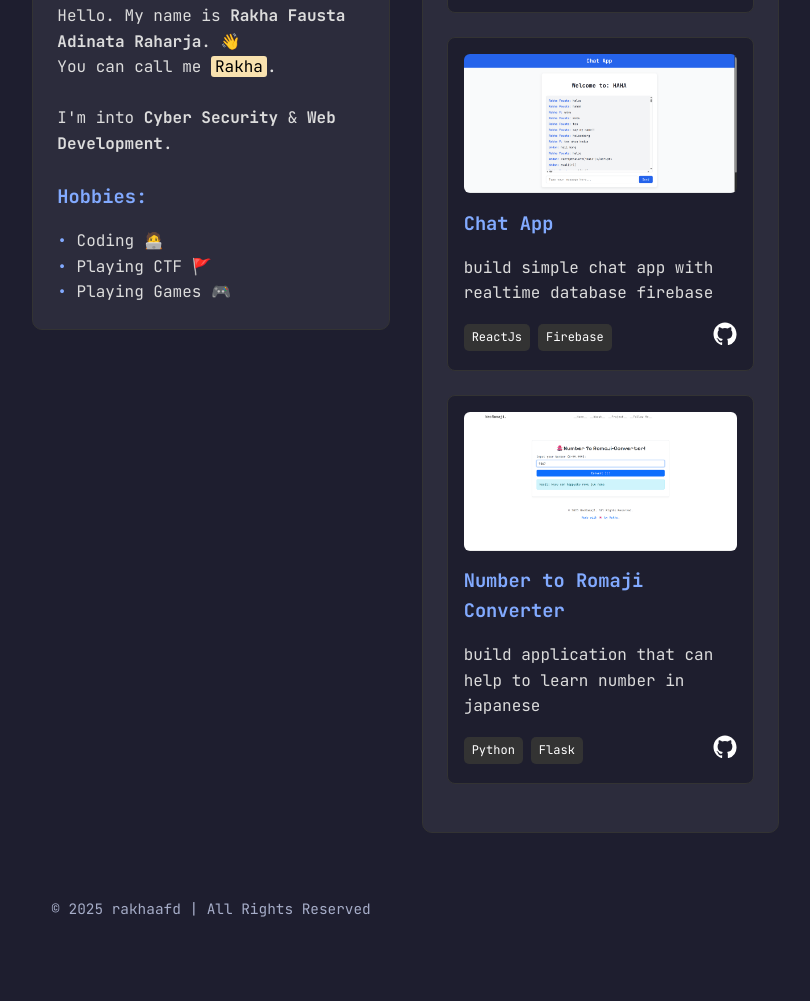
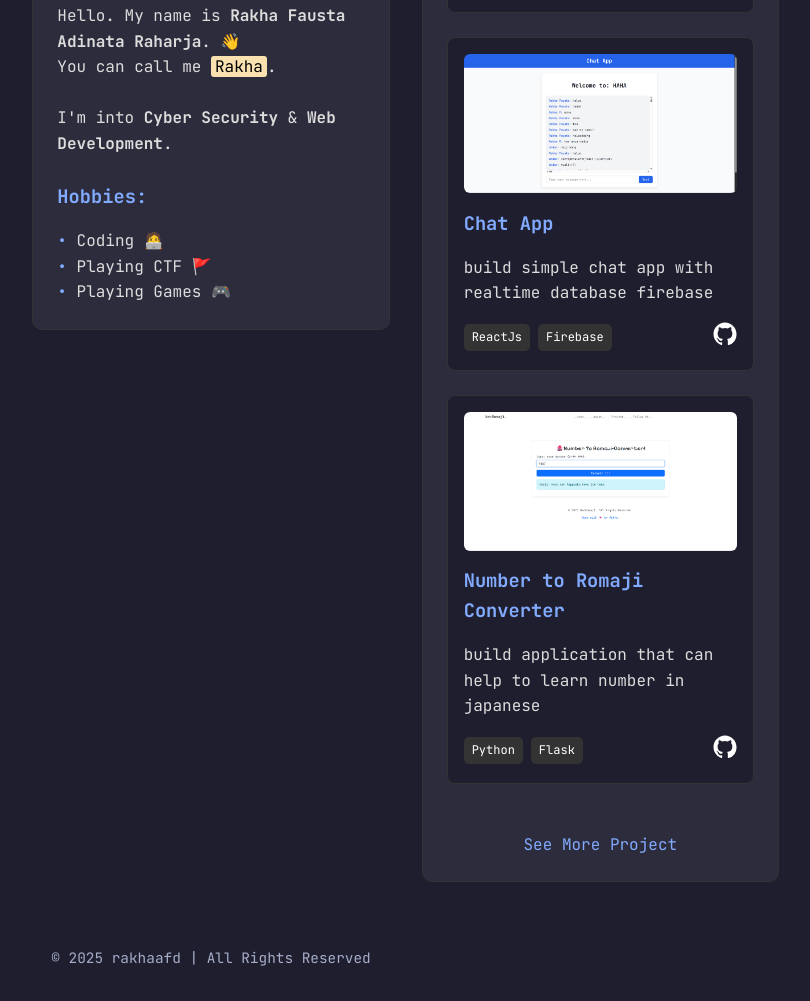
Before and after one commit to rakhaafd/personal-page, a plain HTML site: page index.html in a window 1280 px wide. Shown: the part 432-1433 px from the top of the page, without its empty margins (429-1239 px from the left). Before the commit the page ends 1384 px from the top, so only its background shows below. Drawn offline with Linux system fonts and the light colour scheme.

Commit message:
feat: add see more project button

```diff
--- a/assets/css/style.css
+++ b/assets/css/style.css
@@ -48,7 +48,9 @@ body {
   border-radius: 10px;
 }
 
-h1, h2, h3 {
+h1,
+h2,
+h3 {
   color: var(--accent);
   margin-bottom: 1rem;
 }
@@ -157,6 +159,11 @@ mark {
   transform: scale(1.1);
 }
 
+.see-more-container {
+  text-align: center;
+  margin-top: 3rem;
+}
+
 footer {
   text-align: center;
   padding: 1rem;
--- a/index.html
+++ b/index.html
@@ -138,7 +138,11 @@ linkedin_link : str = "https://www.linkedin.com/in/rakha-fausta-17aba1286/"
                     </a>
                 </div>
             </div>
+            <div class="see-more-container">
+                <a href="https://github.com/rakhaafd/" class="see-more">See More Project</a>
+            </div>
     </div>
+    </section>
 
     <footer>
         &copy; <span id="year"></span> rakhaafd | All Rights Reserved
```
Lines whose indentation alone changed are shown as unchanged.
